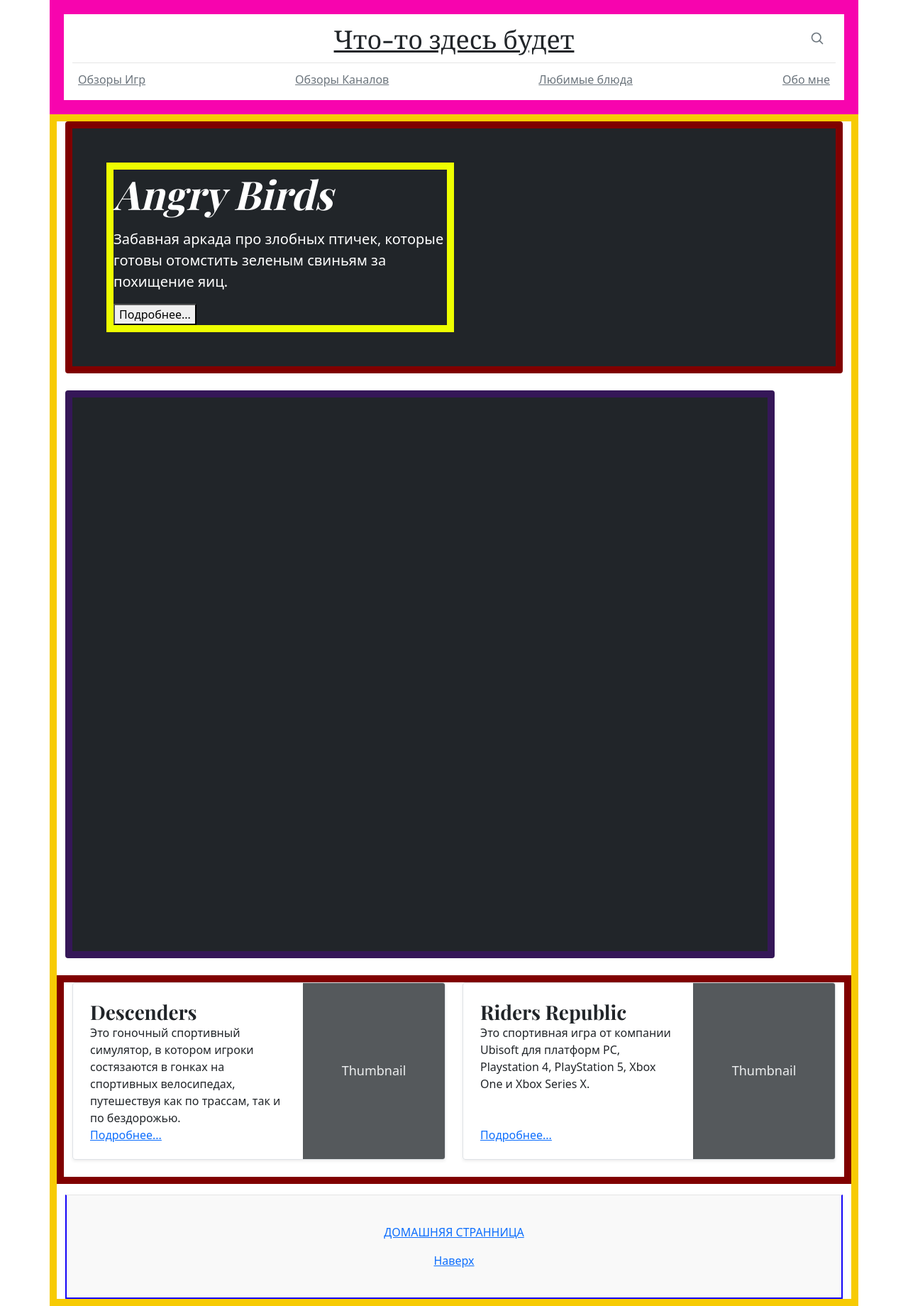
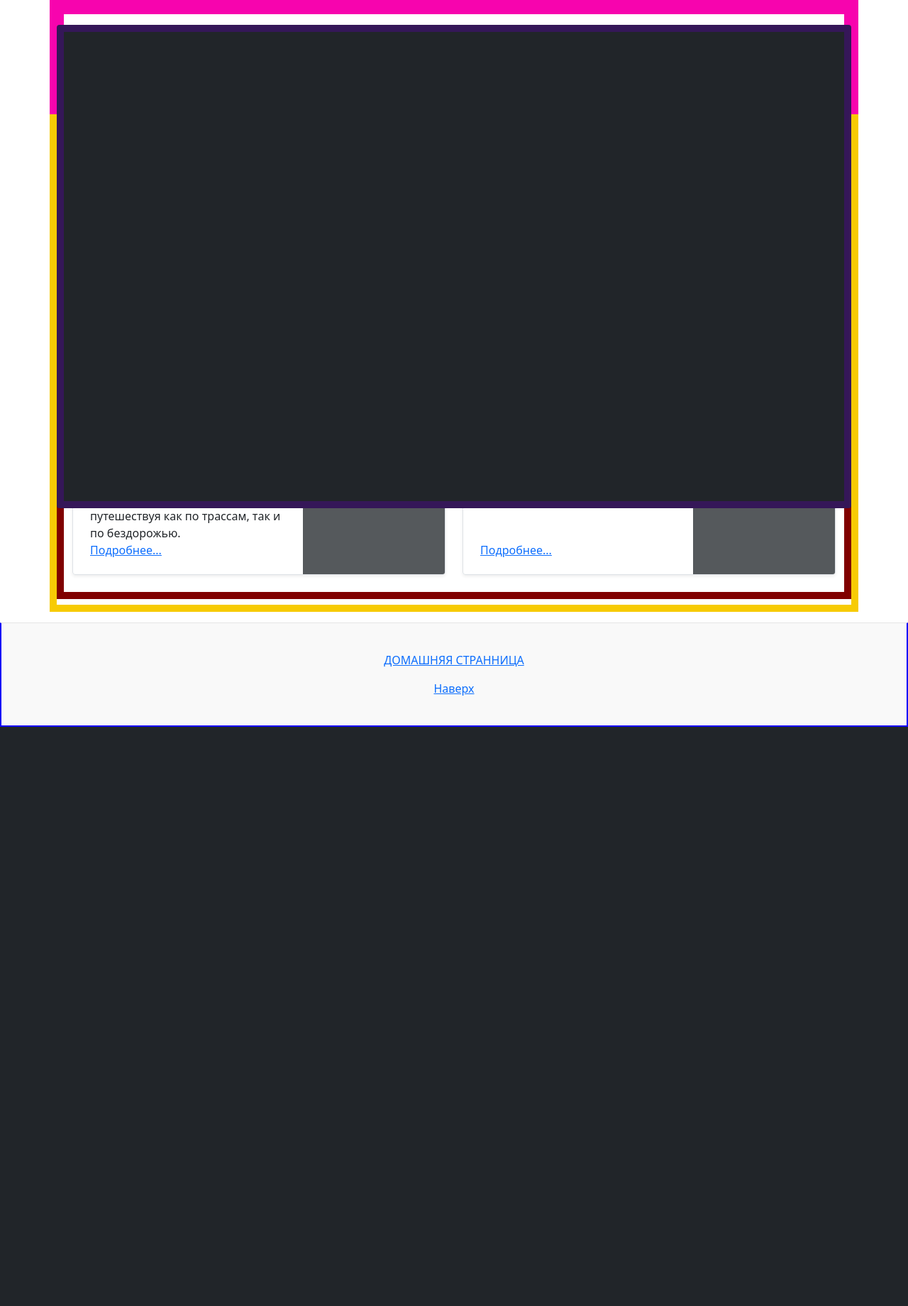
Before and after one commit to TestCooperationEducation/webclassuno, a PHP site: page /VovaPro/vovapro.html in a window 1280 px wide. Shown: the whole page at 71% size. After the commit the page ends 1024 px from the top, so only its background shows below. Run offline with PHP 8.4, Linux system fonts and the light colour scheme.

Commit message:
некоторые экспиременты по сплывающему окну

```diff
--- a/VovaPro/vovapro.html
+++ b/VovaPro/vovapro.html
@@ -91,6 +91,7 @@
           </div>
         </div>
       </div>
+    </main>
 
       <footer class="blog-footer f1">
          <p><a href="../index.html">ДОМАШНЯЯ СТРАННИЦА</a></p>
--- a/css/vovapro.css
+++ b/css/vovapro.css
@@ -1,11 +1,11 @@
 /* stylelint-disable selector-list-comma-newline-after */
-
 .t1 {
   border: solid 20px rgb(247, 4, 174);
 }
 
 .m1 {
   border: solid 10px rgb(247, 203, 4);
+  position: relative;
 }
 
 .f1 {
@@ -27,10 +27,17 @@
 
 .popupGames {
   border: solid 10px rgb(53, 23, 88);
-    width: 1000px;
-    height: 800px;
+  width: 100%;
+  height: 100%;
   background-color: rgb(36, 202, 194);
-    z-index: -99;
+  /* visibility: hidden; */
+  /* display: none; */
+  z-index: 99;
+  position:absolute;
+  top:-20%;
+  right:0px;
+  bottom:0px;
+  left:0px;
 }
 
 .blog-header {
--- a/js/vovaPro.js
+++ b/js/vovaPro.js
@@ -3,5 +3,5 @@
 //     $(".r1").toggle();
 //   });
 $('#but').on('click', function() {
-    $(".popupGames").toggle();
+    $(".popupGames").show();
 });
```
Lines whose indentation alone changed are shown as unchanged.
